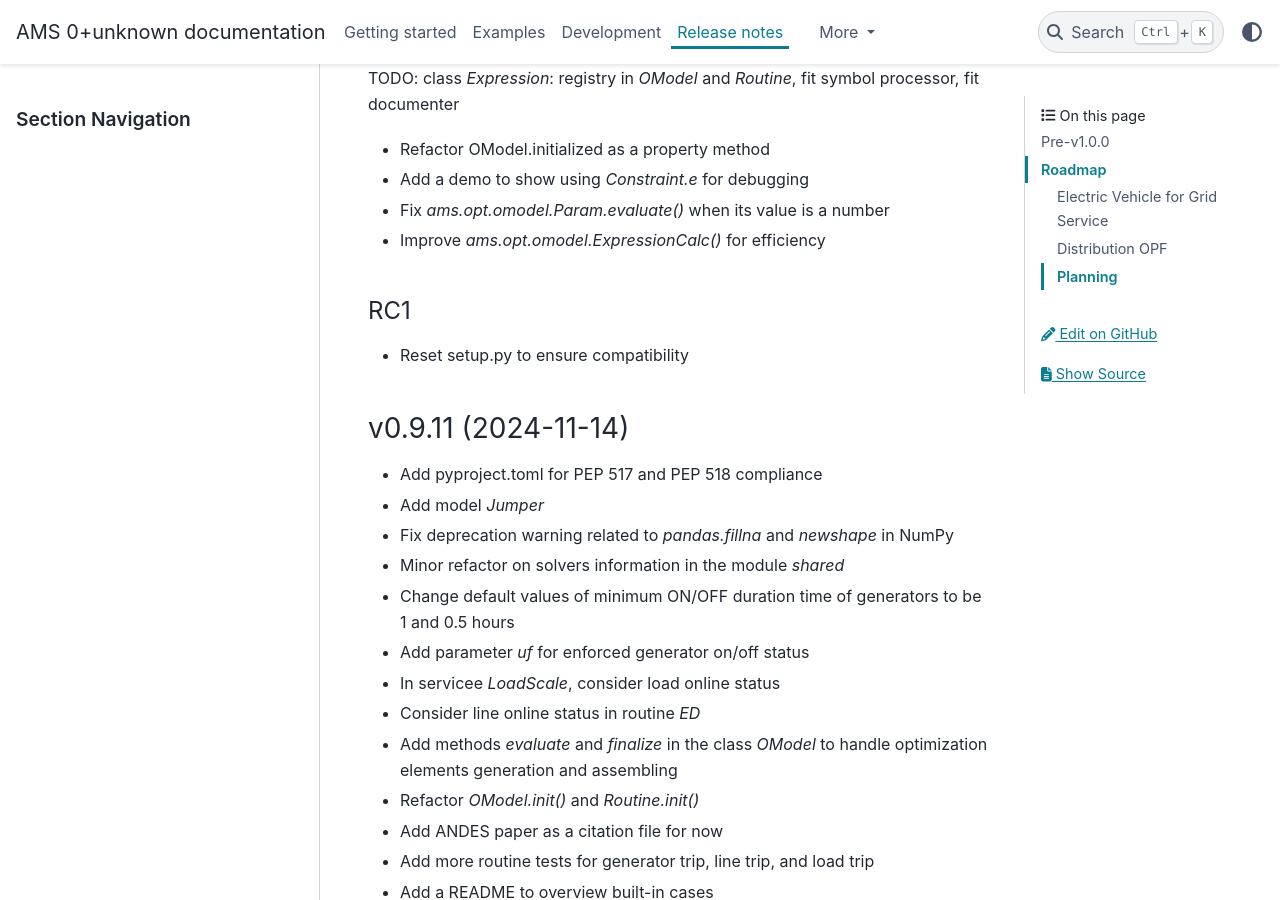
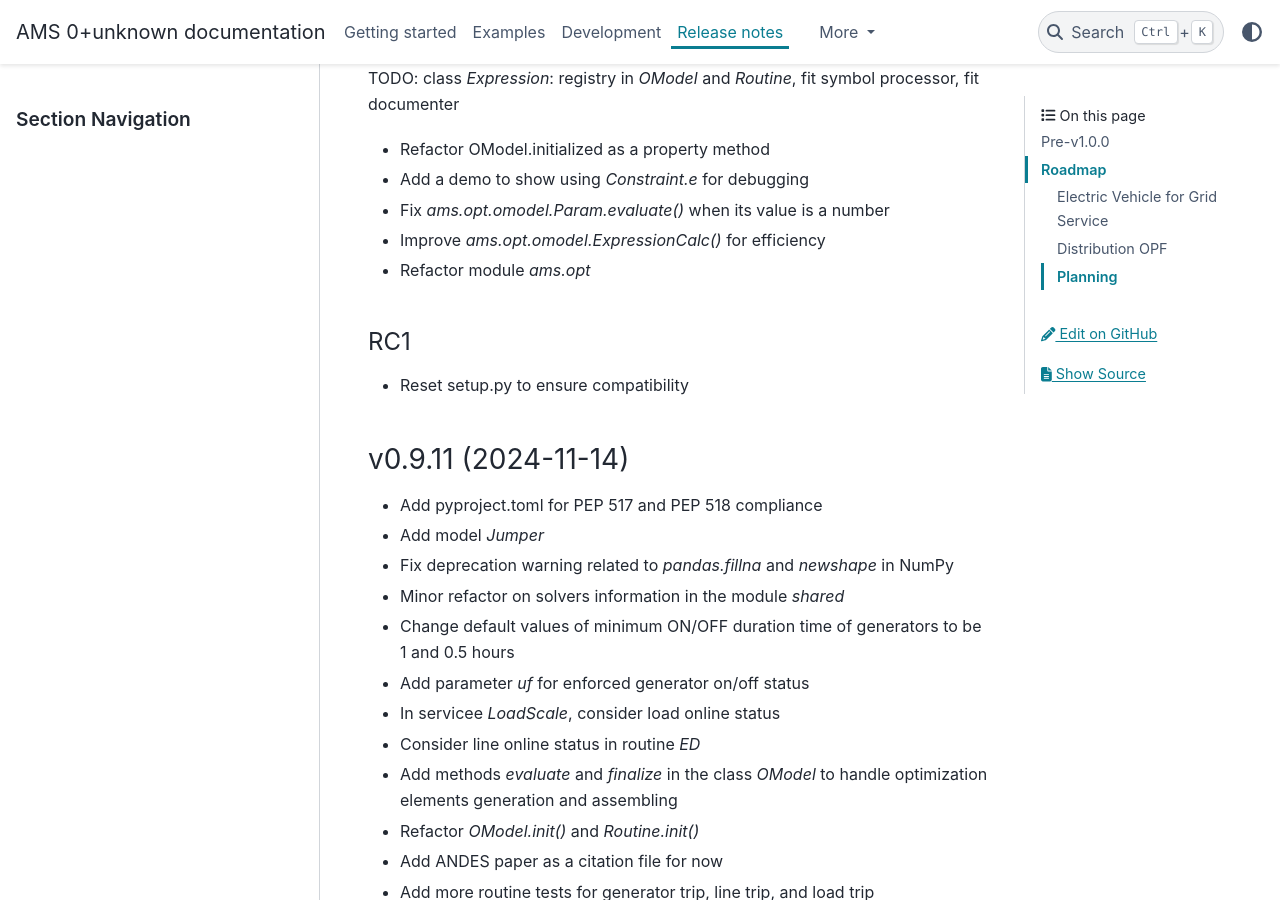
Before and after one commit to CURENT/ams, a Sphinx documentation site: the page built from docs/source/release-notes.rst, in a window 1280 px wide and 900 px high, scrolled down 345 px. Built offline with Sphinx 7.4.7 and the PyData theme 0.15.4, drawn with Linux system fonts in a browser that asks for light colours; pages that are not in the unit, such as notebooks, are missing from menus.

Commit message:
Update release notes

```diff
--- a/docs/source/release-notes.rst
+++ b/docs/source/release-notes.rst
@@ -18,6 +18,7 @@ TODO: class `Expression`: registry in `OModel` and `Routine`, fit symbol process
 - Add a demo to show using `Constraint.e` for debugging
 - Fix `ams.opt.omodel.Param.evaluate()` when its value is a number
 - Improve `ams.opt.omodel.ExpressionCalc()` for efficiency
+- Refactor module `ams.opt`
 
 RC1
 ~~~~
```
